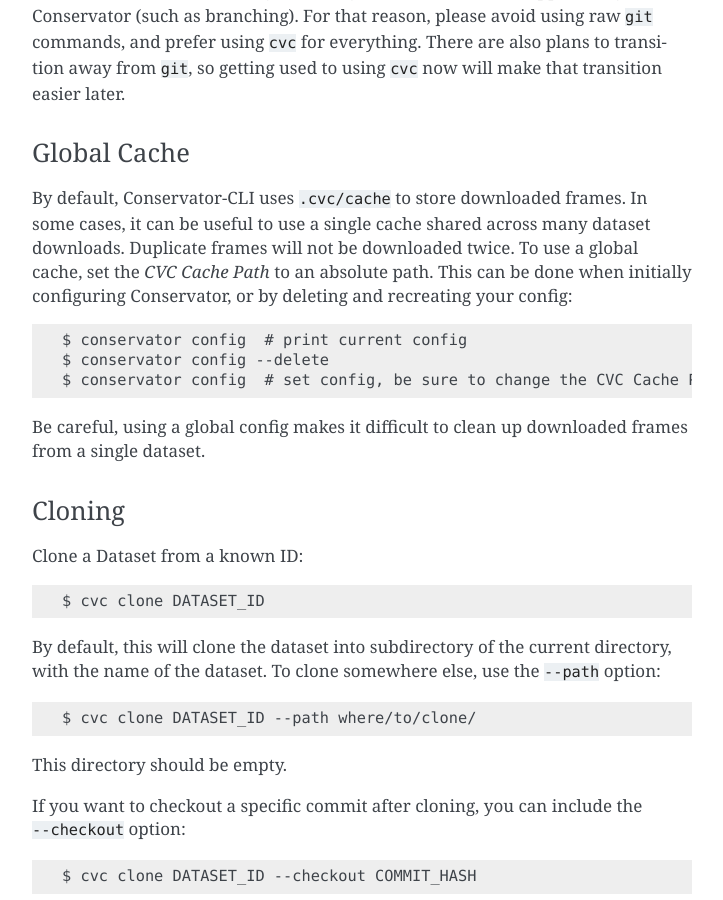
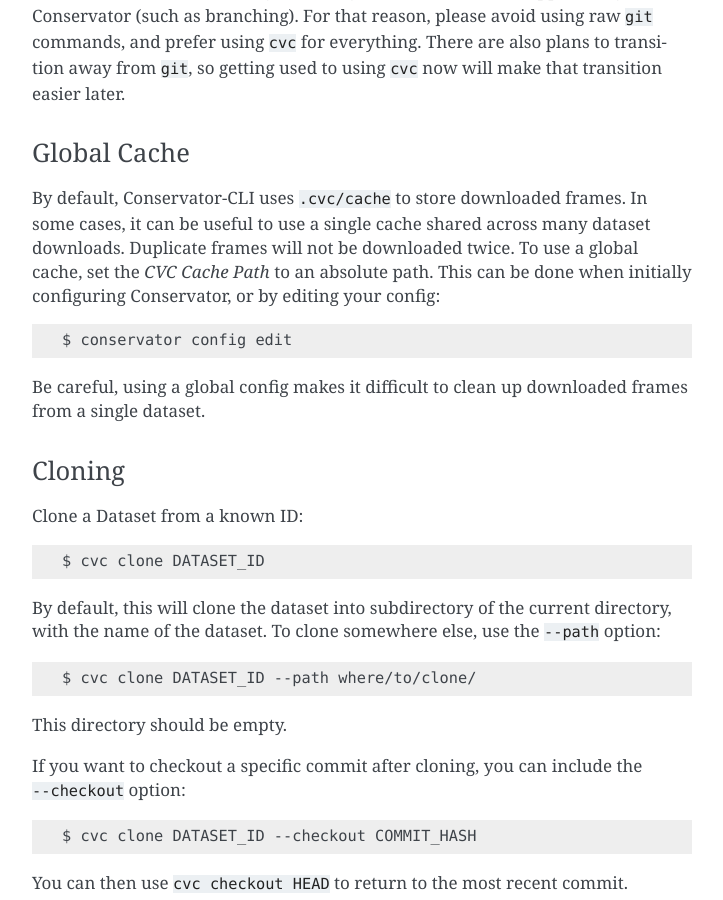
Before and after one commit to FLIR/conservator-cli, a Sphinx documentation site: the page built from docs/usage/cvc_guide.rst, in a window 1280 px wide and 900 px high, scrolled down 2335 px. Shown: the whole window, without its empty margins (388-1111 px from the left). Built offline with Sphinx 7.4.7, drawn with Linux system fonts in a browser that asks for light colours.

Commit message:
Update Global Config docs to new config commands (#206)

```diff
--- a/docs/usage/cvc_guide.rst
+++ b/docs/usage/cvc_guide.rst
@@ -102,12 +102,9 @@
 By default, Conservator-CLI uses ``.cvc/cache`` to store downloaded frames. In some
 cases, it can be useful to use a single cache shared across many dataset downloads.
 Duplicate frames will not be downloaded twice. To use a global cache, set the `CVC Cache Path`
-to an absolute path. This can be done when initially configuring Conservator, or by deleting
-and recreating your config::
+to an absolute path. This can be done when initially configuring Conservator, or by editing your config::
 
-    $ conservator config  # print current config
-    $ conservator config --delete
-    $ conservator config  # set config, be sure to change the CVC Cache Path.
+    $ conservator config edit
 
 Be careful, using a global config makes it difficult to clean up downloaded frames from a
 single dataset.
```
